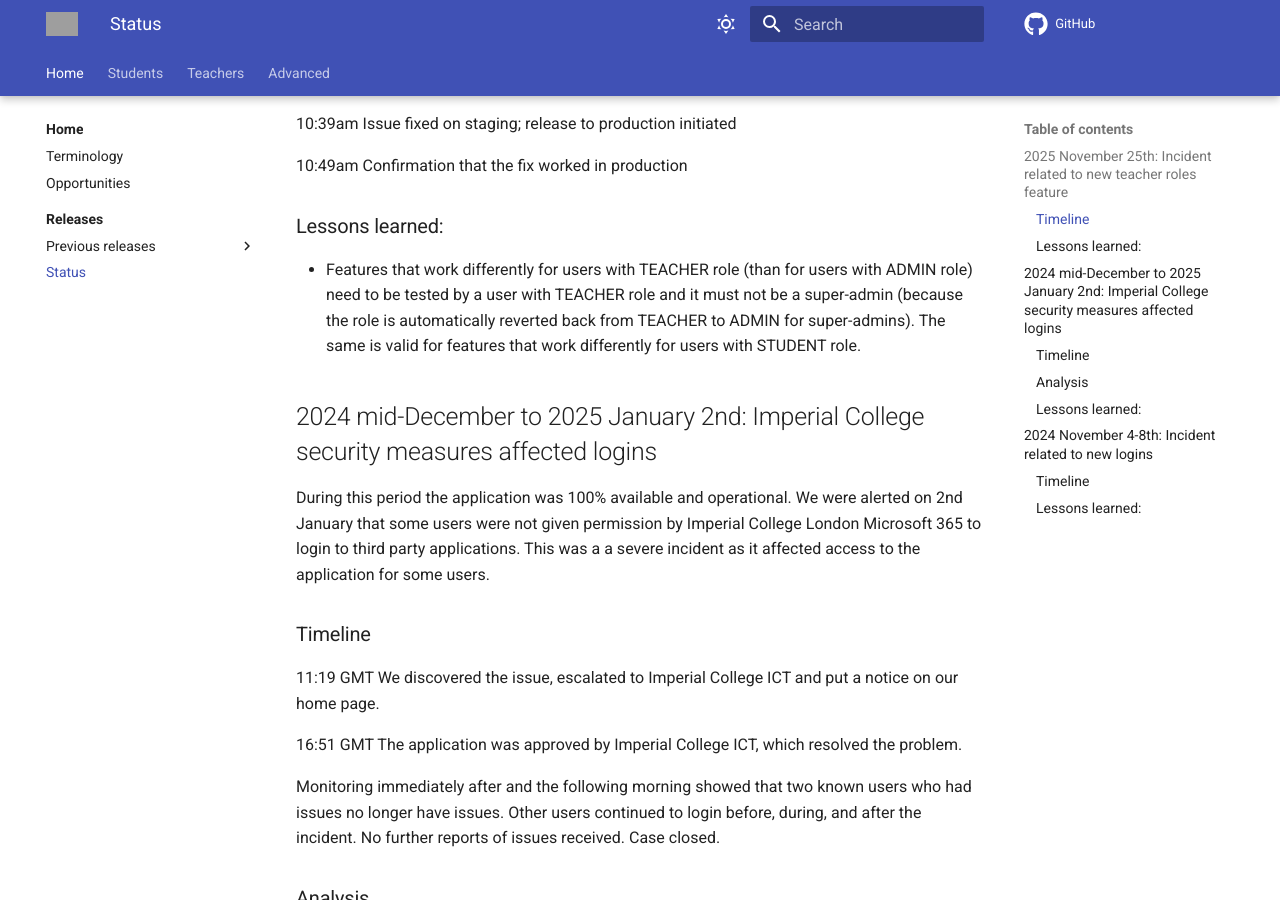
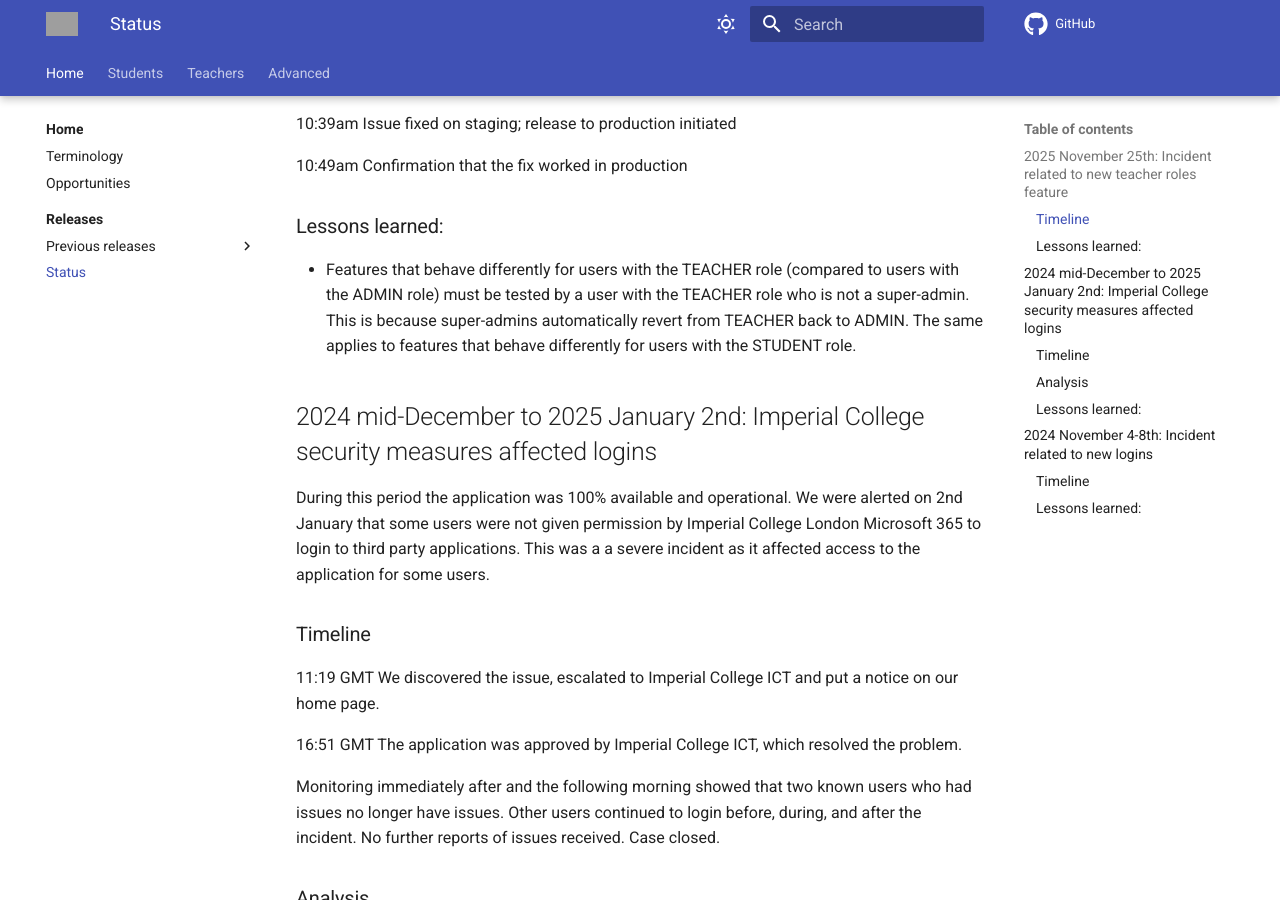
Before and after one commit to lambda-feedback/user-documentation, an MkDocs documentation site: the page built from docs/releases/status.md, in a window 1280 px wide and 900 px high, scrolled down 589 px. Built offline with MkDocs 1.6.1 and Material for MkDocs 9.7.7, drawn with Linux system fonts in a browser that asks for light colours; comment, search, counter and statistics services are not loaded; grey boxes are pictures that could not be loaded.

Commit message:
Lesson learned correction

```diff
--- a/docs/releases/status.md
+++ b/docs/releases/status.md
@@ -20,7 +20,7 @@ During this period teachers were not able to access teacher pages.
 
 ### Lessons learned:
 
-- Features that work differently for users with TEACHER role (than for users with ADMIN role) need to be tested by a user with TEACHER role and it must not be a super-admin (because the role is automatically reverted back from TEACHER to ADMIN for super-admins). The same is valid for features that work differently for users with STUDENT role.
+- Features that behave differently for users with the TEACHER role (compared to users with the ADMIN role) must be tested by a user with the TEACHER role who is not a super-admin. This is because super-admins automatically revert from TEACHER back to ADMIN. The same applies to features that behave differently for users with the STUDENT role.
 
 ## 2024 mid-December to 2025 January 2nd: Imperial College security measures affected logins
 
```
